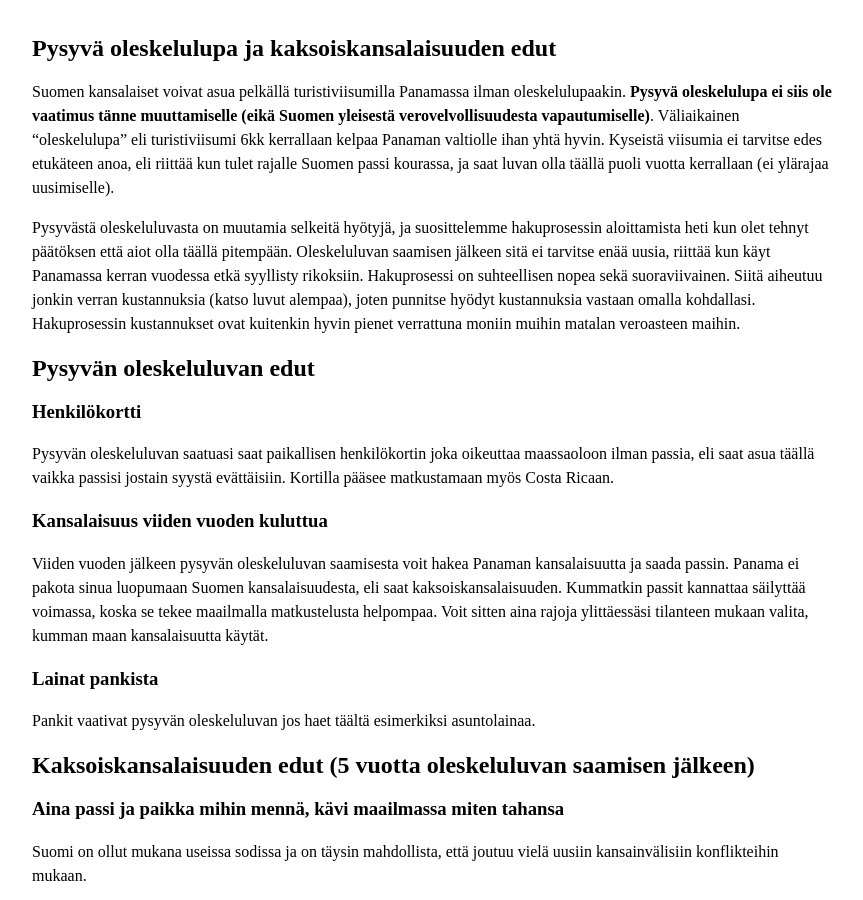
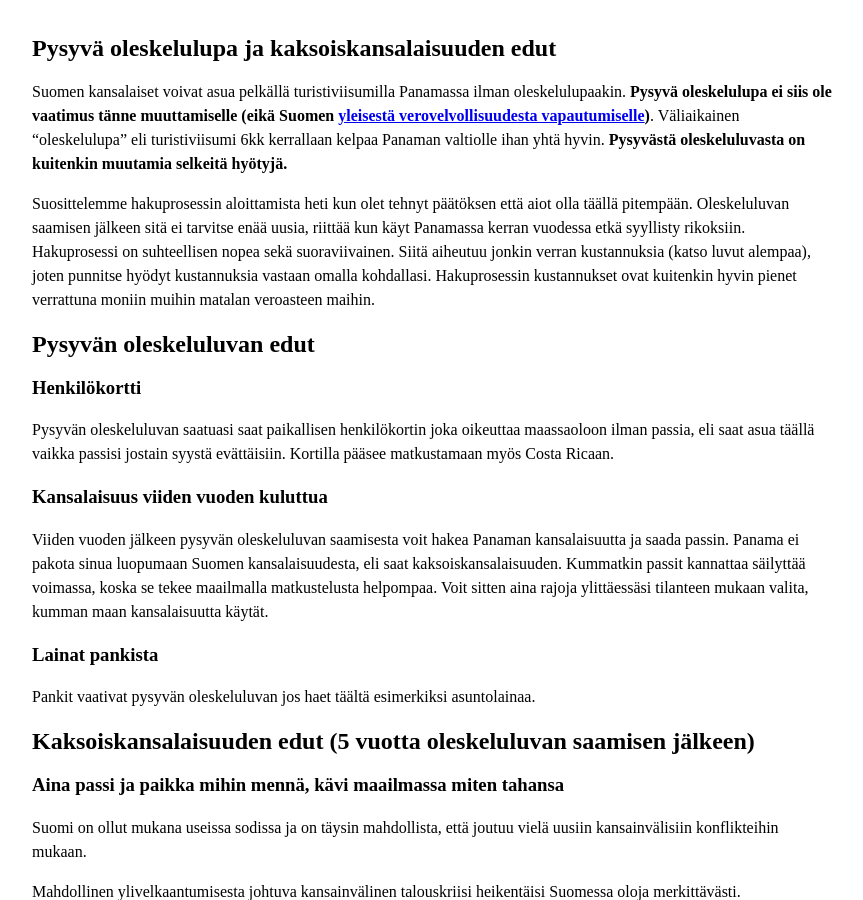
Before and after one commit to pitkonaarinparatiisi/pitkonaarinparatiisi.github.io, a Jekyll site: the page built from pysyva-oleskelulupa.md, in a window 1280 px wide and 900 px high. Shown: the whole window, without its empty margins (208-1071 px from the left). Built offline with Jekyll 4.4.1, drawn with Linux system fonts in a browser that asks for light colours; our own code applies the rules of GitHub Pages for plain Markdown files.

Commit message:
Update pysyva-oleskelulupa.md

```diff
--- a/pysyva-oleskelulupa.md
+++ b/pysyva-oleskelulupa.md
@@ -1,8 +1,8 @@
 ## Pysyvä oleskelulupa ja kaksoiskansalaisuuden edut
 
-Suomen kansalaiset voivat asua pelkällä turistiviisumilla Panamassa ilman oleskelulupaakin. **Pysyvä oleskelulupa ei siis ole vaatimus tänne muuttamiselle (eikä Suomen yleisestä verovelvollisuudesta vapautumiselle)**. Väliaikainen "oleskelulupa" eli turistiviisumi 6kk kerrallaan kelpaa Panaman valtiolle ihan yhtä hyvin. Kyseistä viisumia ei tarvitse edes etukäteen anoa, eli riittää kun tulet rajalle Suomen passi kourassa, ja saat luvan olla täällä puoli vuotta kerrallaan (ei ylärajaa uusimiselle).
+Suomen kansalaiset voivat asua pelkällä turistiviisumilla Panamassa ilman oleskelulupaakin. **Pysyvä oleskelulupa ei siis ole vaatimus tänne muuttamiselle (eikä Suomen [yleisestä verovelvollisuudesta vapautumiselle](http://www.pitkonaarinparatiisi.info/verotus-panamaan.html))**. Väliaikainen "oleskelulupa" eli turistiviisumi 6kk kerrallaan kelpaa Panaman valtiolle ihan yhtä hyvin. **Pysyvästä oleskeluluvasta on kuitenkin muutamia selkeitä hyötyjä.**
 
-Pysyvästä oleskeluluvasta on muutamia selkeitä hyötyjä, ja suosittelemme hakuprosessin aloittamista heti kun olet tehnyt päätöksen että aiot olla täällä pitempään. Oleskeluluvan saamisen jälkeen sitä ei tarvitse enää uusia, riittää kun käyt Panamassa kerran vuodessa etkä syyllisty rikoksiin. Hakuprosessi on suhteellisen nopea sekä suoraviivainen. Siitä aiheutuu jonkin verran kustannuksia (katso luvut alempaa), joten punnitse hyödyt kustannuksia vastaan omalla kohdallasi. Hakuprosessin kustannukset ovat kuitenkin hyvin pienet verrattuna moniin muihin matalan veroasteen maihin.
+Suosittelemme hakuprosessin aloittamista heti kun olet tehnyt päätöksen että aiot olla täällä pitempään. Oleskeluluvan saamisen jälkeen sitä ei tarvitse enää uusia, riittää kun käyt Panamassa kerran vuodessa etkä syyllisty rikoksiin. Hakuprosessi on suhteellisen nopea sekä suoraviivainen. Siitä aiheutuu jonkin verran kustannuksia (katso luvut alempaa), joten punnitse hyödyt kustannuksia vastaan omalla kohdallasi. Hakuprosessin kustannukset ovat kuitenkin hyvin pienet verrattuna moniin muihin matalan veroasteen maihin.
 
 ## Pysyvän oleskeluluvan edut
 
```
